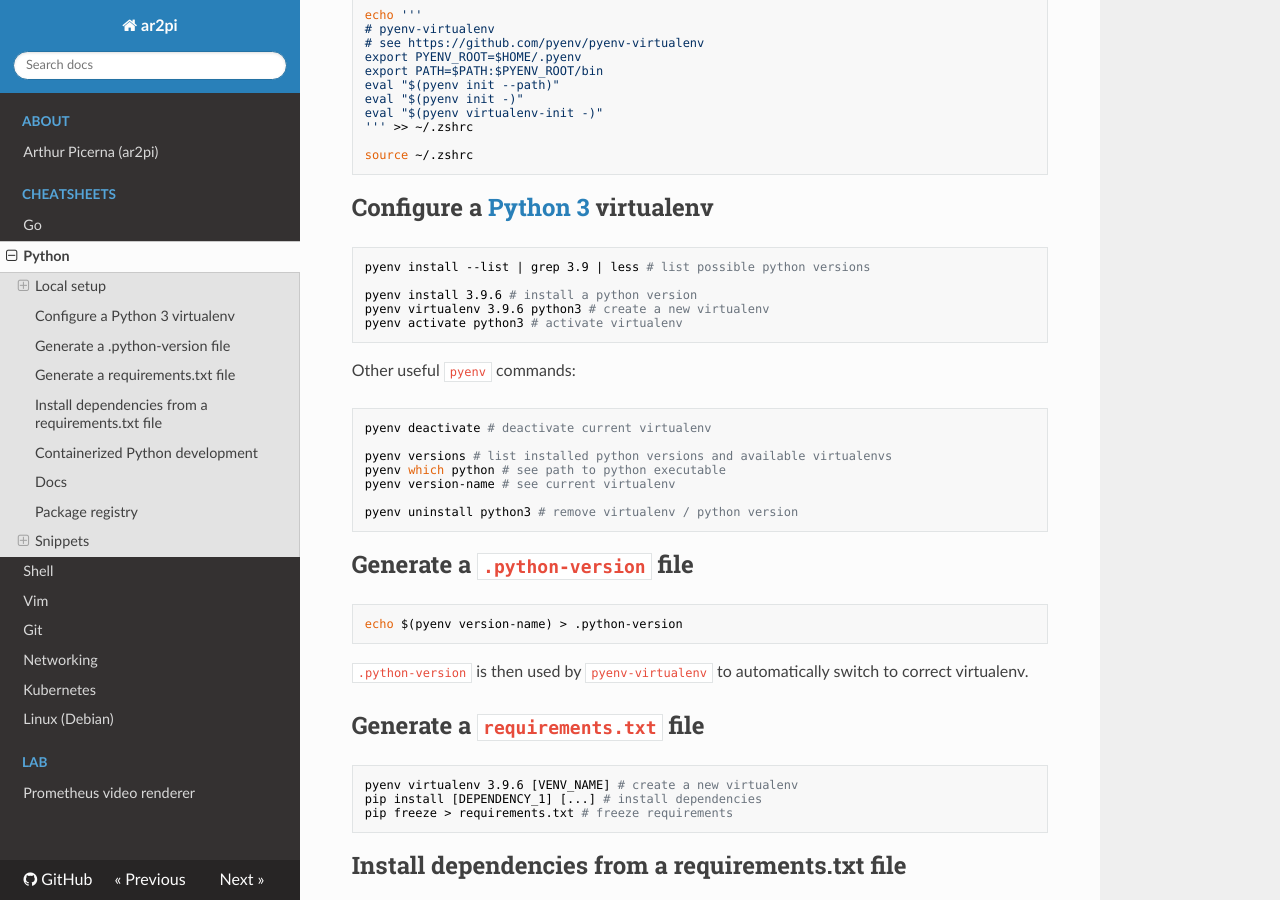
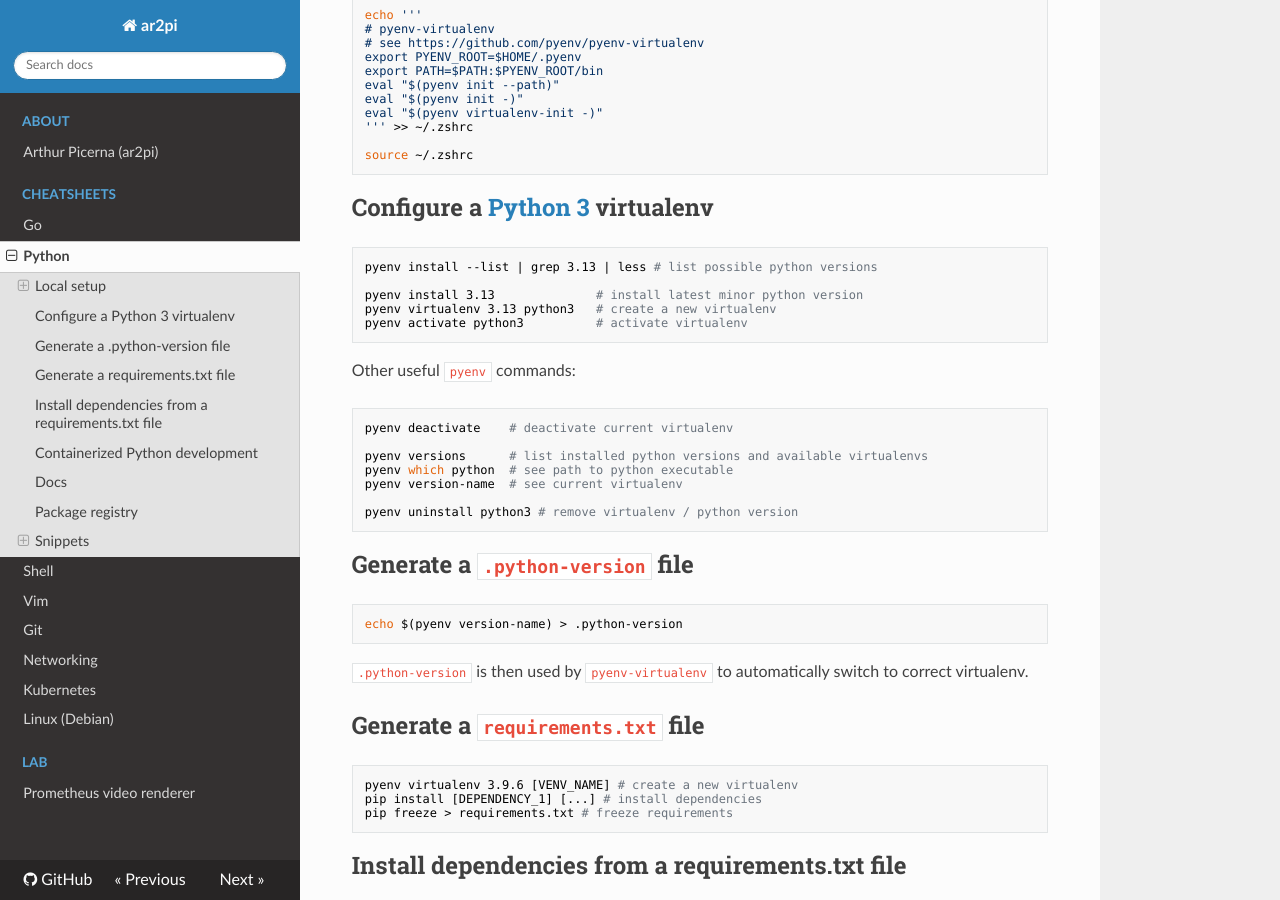
Before and after one commit to ar2pi/ar2pi, an MkDocs documentation site: the page built from docs/python.md, in a window 1280 px wide and 900 px high, scrolled down 688 px. Built offline with MkDocs 1.6.1, drawn with Linux system fonts in a browser that asks for light colours; nearby versions of some CDN libraries.

````diff
--- a/docs/python.md
+++ b/docs/python.md
@@ -35,23 +35,23 @@ eval "$(pyenv virtualenv-init -)"
 source ~/.zshrc
 ```
 
-## Configure a [Python 3](https://www.python.org/download/releases/3.0/) virtualenv
+## Configure a [Python 3](https://www.python.org/downloads/) virtualenv
 
 ```sh
-pyenv install --list | grep 3.9 | less # list possible python versions
+pyenv install --list | grep 3.13 | less # list possible python versions
 
-pyenv install 3.9.6 # install a python version
-pyenv virtualenv 3.9.6 python3 # create a new virtualenv
-pyenv activate python3 # activate virtualenv
+pyenv install 3.13              # install latest minor python version
+pyenv virtualenv 3.13 python3   # create a new virtualenv
+pyenv activate python3          # activate virtualenv
 ```
 
 Other useful `pyenv` commands:
 ```sh
-pyenv deactivate # deactivate current virtualenv
+pyenv deactivate    # deactivate current virtualenv
 
-pyenv versions # list installed python versions and available virtualenvs
-pyenv which python # see path to python executable
-pyenv version-name # see current virtualenv
+pyenv versions      # list installed python versions and available virtualenvs
+pyenv which python  # see path to python executable
+pyenv version-name  # see current virtualenv
 
 pyenv uninstall python3 # remove virtualenv / python version
 ```
````
Also changed, not shown: README.md (+13 -0 lines), 1 other file.
